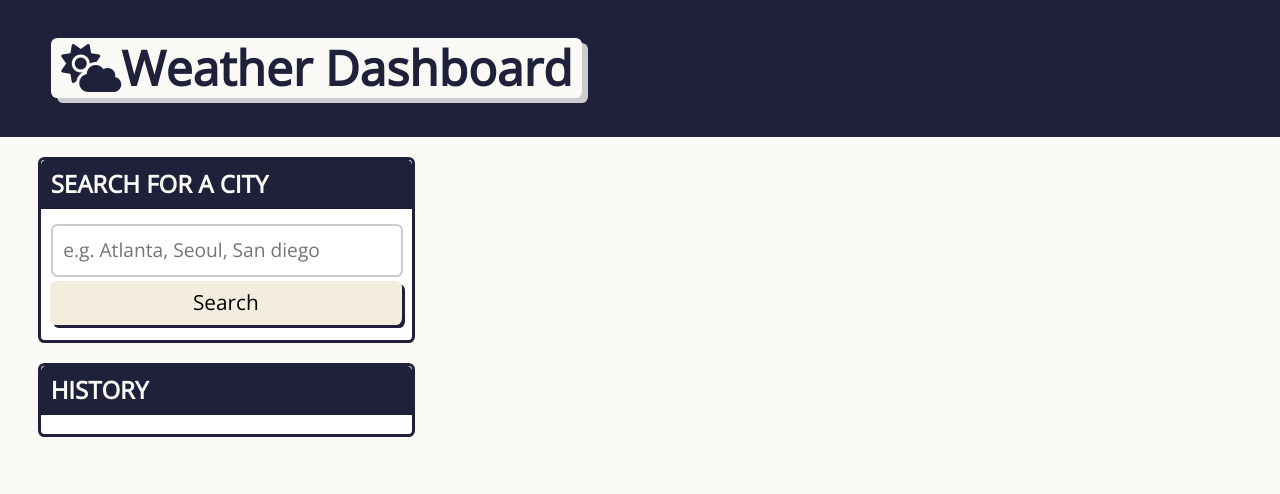
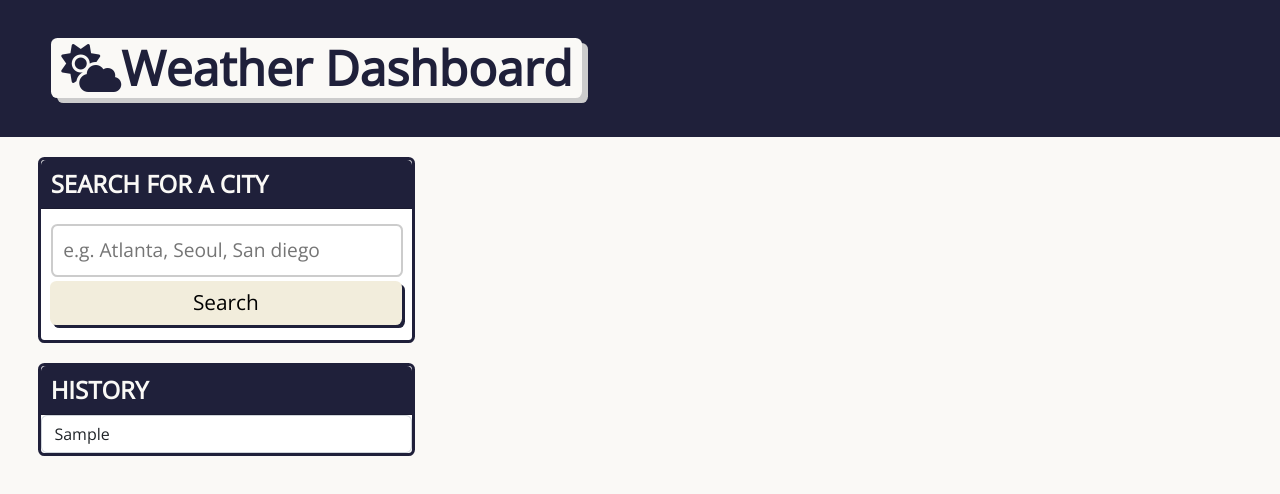
Before and after one commit to oliviasylee/weather-dashboard, a plain HTML site: page index.html in a window 1280 px wide. Both pictures are taken after typing "Sample" into the empty fields and a click on the button "Search". Drawn offline with nearby package versions, Linux system fonts and the light colour scheme; no server answers.

Commit message:
Create weather history

```diff
--- a/Assets/js/script.js
+++ b/Assets/js/script.js
@@ -5,7 +5,8 @@ var currentWeatherEl = document.getElementById("currentWeather");
 var fivedayEl = document.getElementById("fivedayWeather");
 var searchEl = document.getElementById("search-button");
 var cityEl = document.getElementById("enter-city");
-let searchHistory = JSON.parse(localStorage.getItem("search")) || [];
+var historyEl = document.getElementById("history");
+var searchHistory = JSON.parse(localStorage.getItem("search")) || [];
 
 const key="1362316676e7462ce8cb9c952d85a52f"
 
@@ -17,7 +18,8 @@ var formSubmitHandler = function (event) {
   getCityWeather(cityName);
   searchHistory.push(cityName);
   localStorage.setItem("search", JSON.stringify(searchHistory));
-  // renderSearchHistory();
+  displaySearchHistory();
+  // Add "if city name === null, it won't save in local storage" later
 
   if (cityName) {
     getCityWeather(cityName);
@@ -61,7 +63,7 @@ function getCityWeather(city) {
           console.log(data.weather[0].icon);
           console.log(iconUrl);
 
-          // icon is an object, {icon: '02n'}, object inside array
+          // Icon is an object, {icon: '02n'}, object inside array
           var todayIcon = document.createElement('img');
           todayIcon.src = iconUrl;
           document.getElementById('cityTitle').appendChild(todayIcon);
@@ -95,7 +97,7 @@ function getCityWeather(city) {
 
             fivedayEl.classList.remove("d-none");
 
-    // loop for 5-day forecast Date + icon, Temp, Wind, Humidity
+    // loop for 5-day forecast date + icon, temp, wind, humidity
         const forecastEls = document.querySelectorAll(".forecast");
 
     for (i = 0; i < forecastEls.length; i++) {
@@ -104,41 +106,48 @@ function getCityWeather(city) {
     var iconUrl = "https://openweathermap.org/img/wn/" + data.list[i].weather[0].icon + "@2x.png";
           var forecastWeatherEl = document.createElement('div');
 
-          // 5-day Date
           const forecastDate = dayjs().add(i+1, 'day').format("dddd, MMMM D YYYY")
           var forecastDateDisplay = document.createElement('h5');
           forecastDateDisplay.textContent = forecastDate;
           forecastWeatherEl.append(forecastDateDisplay);
 
-          // Icon
           var forecastIcon = document.createElement('img');
           forecastIcon.src = iconUrl;
           forecastWeatherEl.append(forecastIcon);
 
-          // Temp
           var forecastTemp = document.createElement("p");
           forecastTemp.innerHTML = "Temp: " + ((data.list[i].main.temp - 273.15) * 1.8 + 32).toFixed(1) + " &#176F";
           forecastWeatherEl.append(forecastTemp);
 
-          // Wind
           var forecastWind = document.createElement("p");
           forecastWind.innerHTML = "Wind: " + data.list[i].wind.speed + " MPH";
           forecastWeatherEl.append(forecastWind);
 
-          // Humidity
           var forecastHum = document.createElement("p");
           forecastHum.innerHTML = "Humidity: " + data.list[i].main.humidity + "%";
           forecastWeatherEl.append(forecastHum);
 
           forecastEls[i].append(forecastWeatherEl);
-    }
+      }
         })
         }
         })
-
-
-
-
   };
 
+//
+function displaySearchHistory(){
+  historyEl.innerHTML = "";
+  for (let i = 0; i < searchHistory.length; i++) {
+      var historyItem = document.createElement("input");
+      historyItem.setAttribute("type", "text");
+      historyItem.setAttribute("readonly", true);
+      historyItem.setAttribute("class", "form-control d-block bg-white");
+      historyItem.setAttribute("value", searchHistory[i]);
+      historyItem.addEventListener("click", function () {
+        getCityWeather(historyItem.value);
+      })
+      historyEl.append(historyItem);
+  }
+};
+
 weatherFormEl.addEventListener('submit', formSubmitHandler);
--- a/index.html
+++ b/index.html
@@ -19,6 +19,7 @@
       <h1 class="app-title"><i class="fa-solid fa-cloud-sun"></i>Weather Dashboard</h1>
     </header>
 
+    <!-- Search for a city -->
     <main class="flex-row justify-space-between">
       <div class="col-lg-4 col-md-4">
         <div class="card">
@@ -27,13 +28,13 @@
             <input name="cityname" id="cityname" type="text" autofocus="true" class="form-input" placeholder="e.g. Atlanta, Seoul, San diego" />
             <button type="submit" class="btn" id="search-button">Search</button>
           </form>
-          <form id="history"></form>
+
         </div>
 
+        <!-- Weather history -->
         <div class="card">
           <h4 class="card-header text-uppercase">History</h4>
-          <div id="history-buttons" class="card-body">
-          </div>
+          <form id="history"></form>
         </div>
 
       </div>
```
